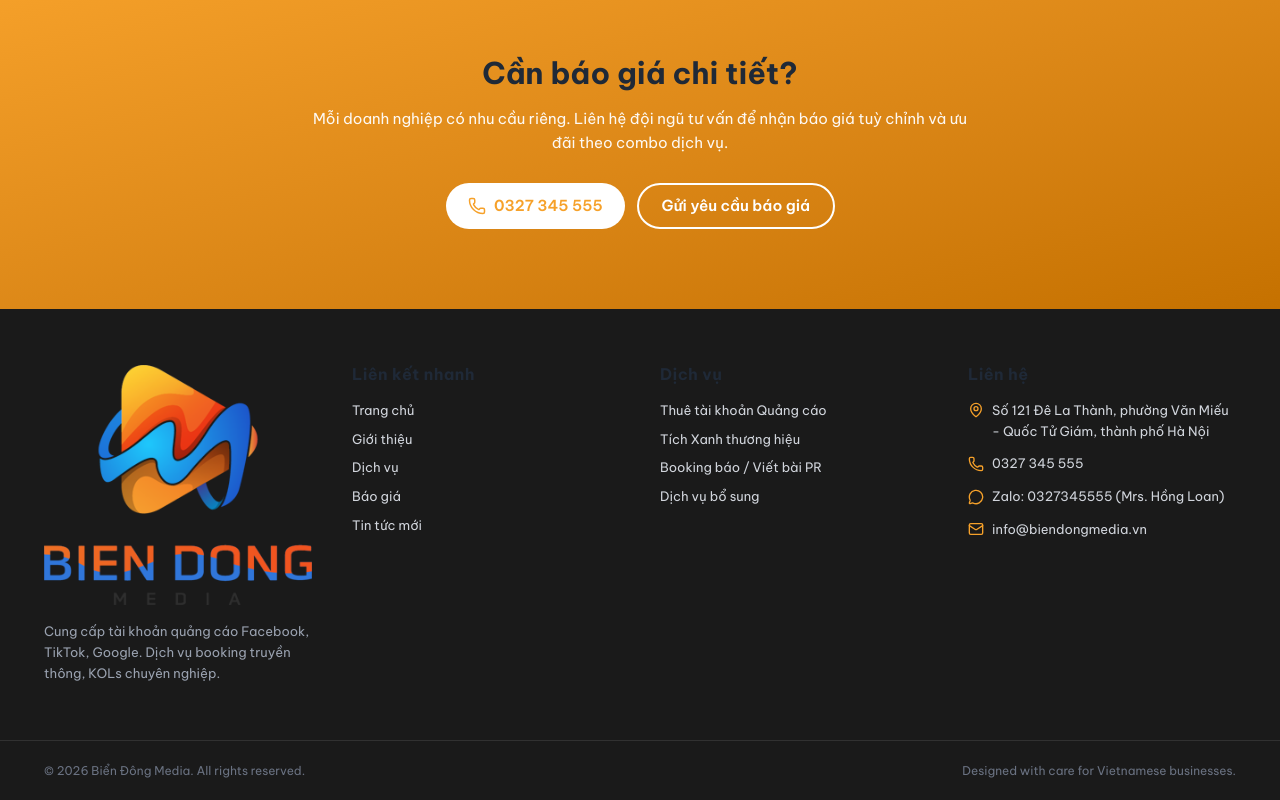
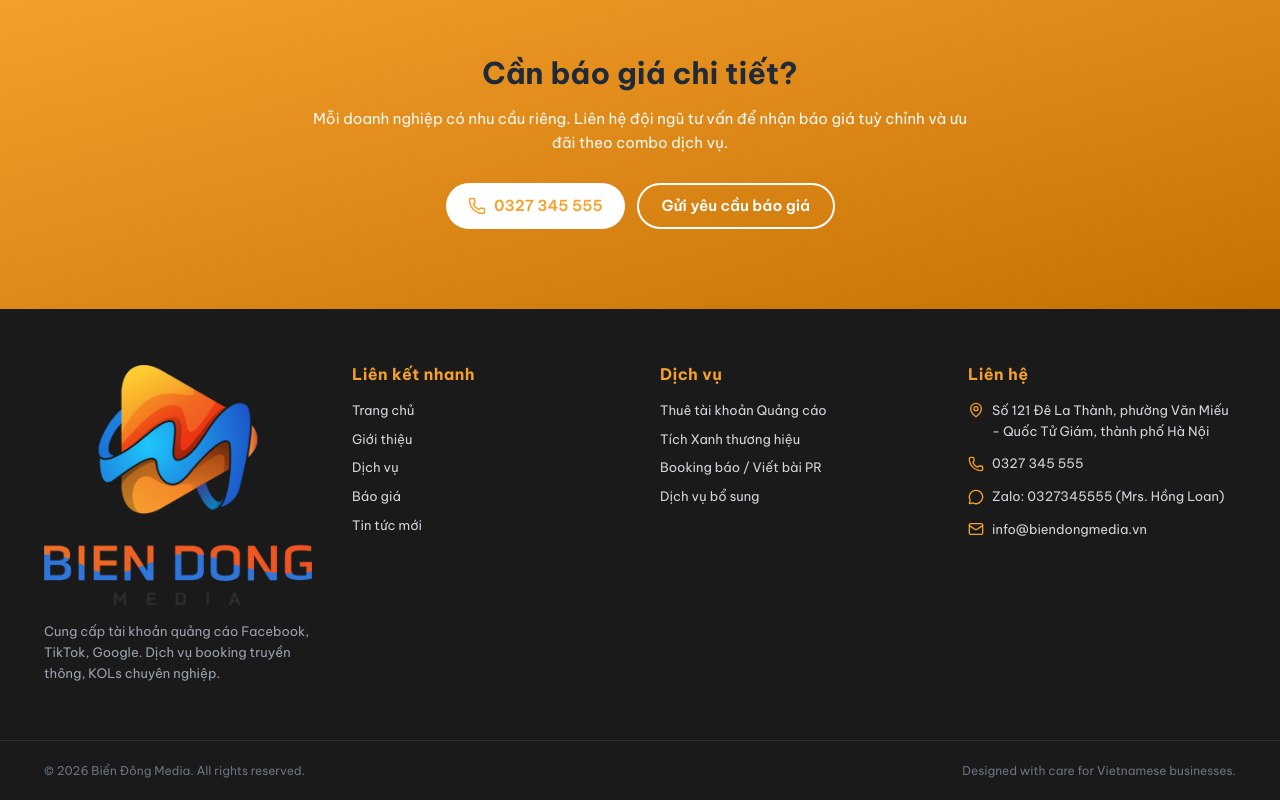
Before and after one commit to daoduythanh200518/bdm-web, a Next.js app: page /bao-gia in a window 1280 px wide. Shown: the part 1853-2653 px from the top of the page. Built offline with nearby package versions, Linux system fonts and the light colour scheme.

Commit message:
fix(footer): use direct hex color for titles

```diff
--- a/src/components/Footer.tsx
+++ b/src/components/Footer.tsx
@@ -24,7 +24,7 @@ export default function Footer() {
         </div>
 
         <div>
-          <h4 className="font-bold mb-4 text-[16px] tracking-wide text-[var(--primary)]">
+          <h4 className="font-bold mb-4 text-[16px] tracking-wide !text-[#f6a12a]">
             Liên kết nhanh
           </h4>
           <ul className="space-y-2 text-[13px]">
@@ -42,7 +42,7 @@ export default function Footer() {
         </div>
 
         <div>
-          <h4 className="font-bold mb-4 text-[16px] tracking-wide text-[var(--primary)]">
+          <h4 className="font-bold mb-4 text-[16px] tracking-wide !text-[#f6a12a]">
             Dịch vụ
           </h4>
           <ul className="space-y-2 text-[13px]">
@@ -82,7 +82,9 @@ export default function Footer() {
         </div>
 
         <div>
-          <h4 className="font-bold mb-4 text-[16px] tracking-wide text-[var(--primary)]">Liên hệ</h4>
+          <h4 className="font-bold mb-4 text-[16px] tracking-wide !text-[#f6a12a]">
+            Liên hệ
+          </h4>
           <ul className="space-y-3 text-[13px]">
             <li className="flex gap-2">
               <MapPin size={16} className="shrink-0 mt-0.5 text-[var(--primary)]" />
```
